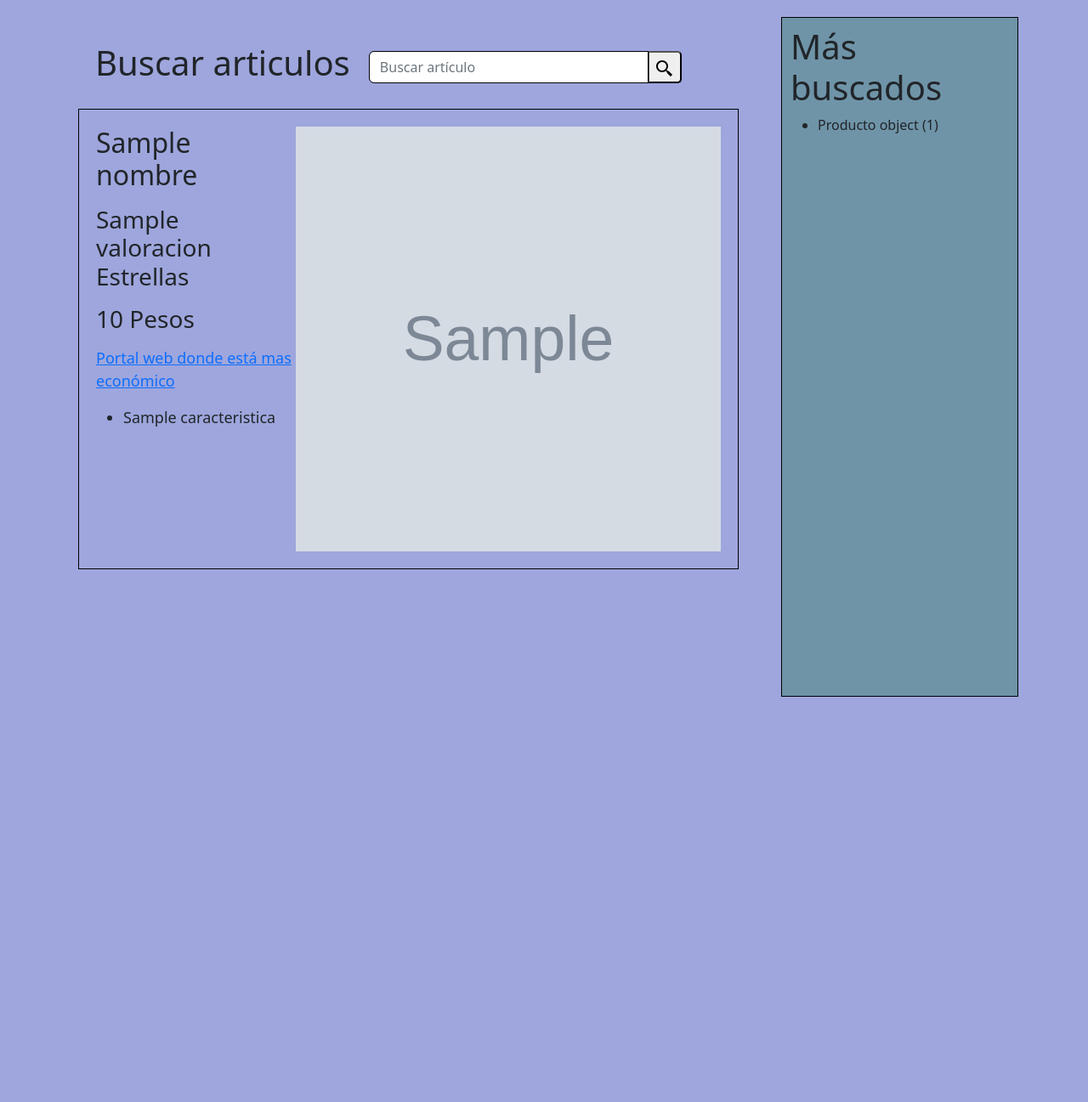
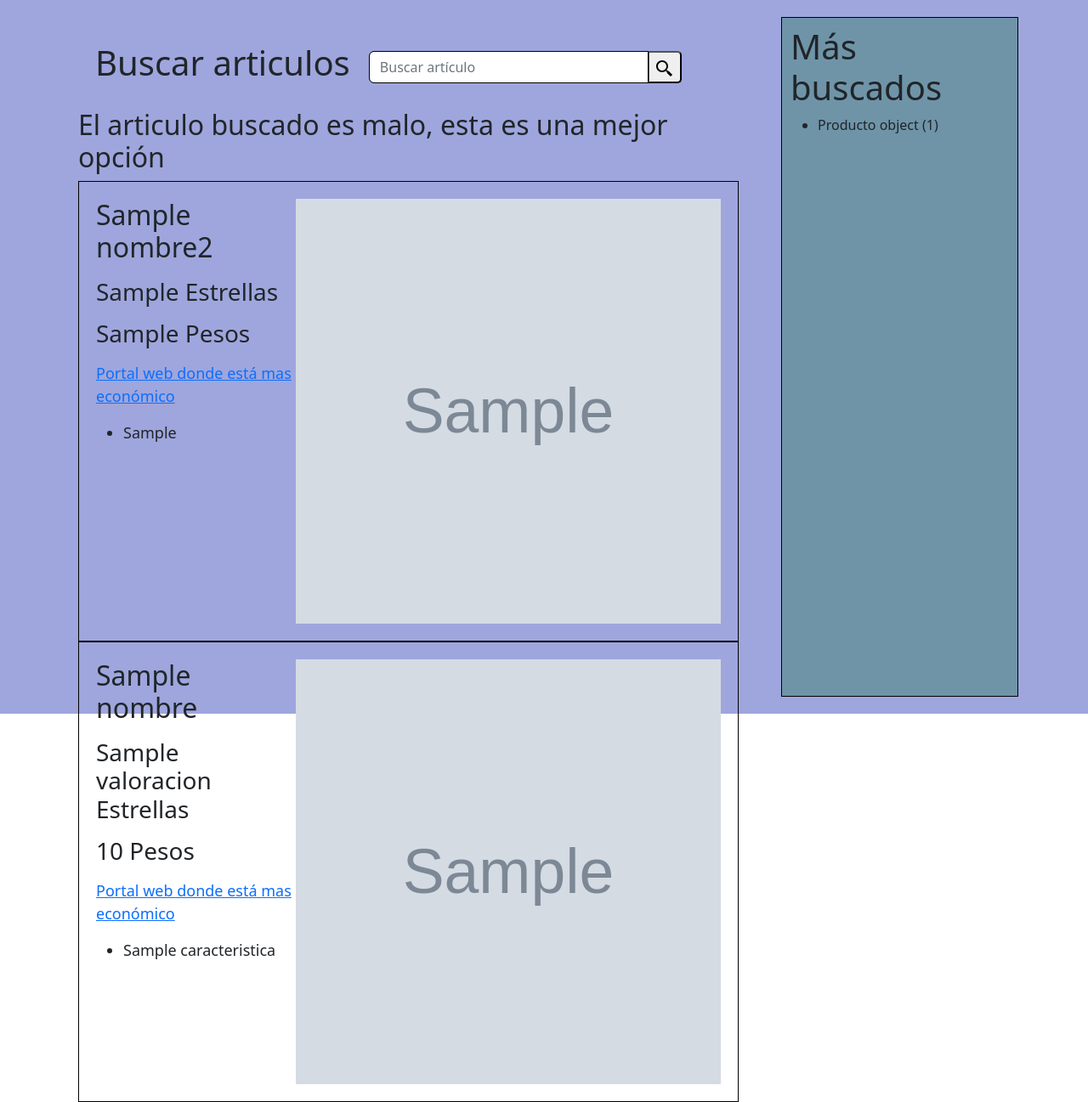
Before and after one commit to msosav/Lookup, a Django app: template templates/inicio.html in a window 1280 px wide. Shown: the part 56-1353 px from the top of the page at 85% size. Before the commit the page ends 876 px from the top, so only its background shows below. Run offline with Django 4.2, Linux system fonts and the light colour scheme; tables that the repository leaves empty hold one stand-in row (values such as "Sample post"); the template is opened without the code that fills it: values that come from a table or form of the project are taken from there, most other values are stand-ins (such as "Sample title", 1, 10 or a date in 2020); grey boxes marked "Sample" are stand-in pictures.

Commit message:
tarjeta de cuando el producto no es bueno

```diff
--- a/templates/busquedaDeArticulos.html
+++ b/templates/busquedaDeArticulos.html
@@ -52,6 +52,7 @@
         </div>
       </form>
     </div>
+    {% if nombre2 %} {% include 'recomendacionDeArticulos.html' %} {% endif %}
     {% if nombre %} {% include 'tarjetaArticulos.html' %} {% endif %}
   </div>
 </html>
--- a/templates/recomendacionDeArticulos.html
+++ b/templates/recomendacionDeArticulos.html
@@ -15,27 +15,27 @@
     <h2>El articulo buscado es malo, esta es una mejor opción</h2>
     <div class="container-articulos">
       <div>
-        <h2>{{nombre}}</h2>
+        <h2>{{nombre2}}</h2>
         <p></p>
         <p></p>
-        <h3>{{valoracion}} Estrellas</h3>
+        <h3>{{valoracion2}} Estrellas</h3>
         <p></p>
         <p></p>
-        <h3>{{precio}} Pesos</h3>
+        <h3>{{precio2}} Pesos</h3>
         <p></p>
         <p></p>
-        <a href="{{portal}}">Portal web donde está mas económico</a>
+        <a href="{{portal2}}">Portal web donde está mas económico</a>
         <p></p>
         <p></p>
         <ul>
-          {% for c in caracteristicas %}
+          {% for c in caracteristicas2 %}
           <li>{{c}}</li>
           {% endfor %}
         </ul>
       </div>
       <div>
         <img
-          src="{{imagen}}"
+          src="{{imagen2}}"
           alt="imagen del producto"
           width="500px"
           height="500px"
```
